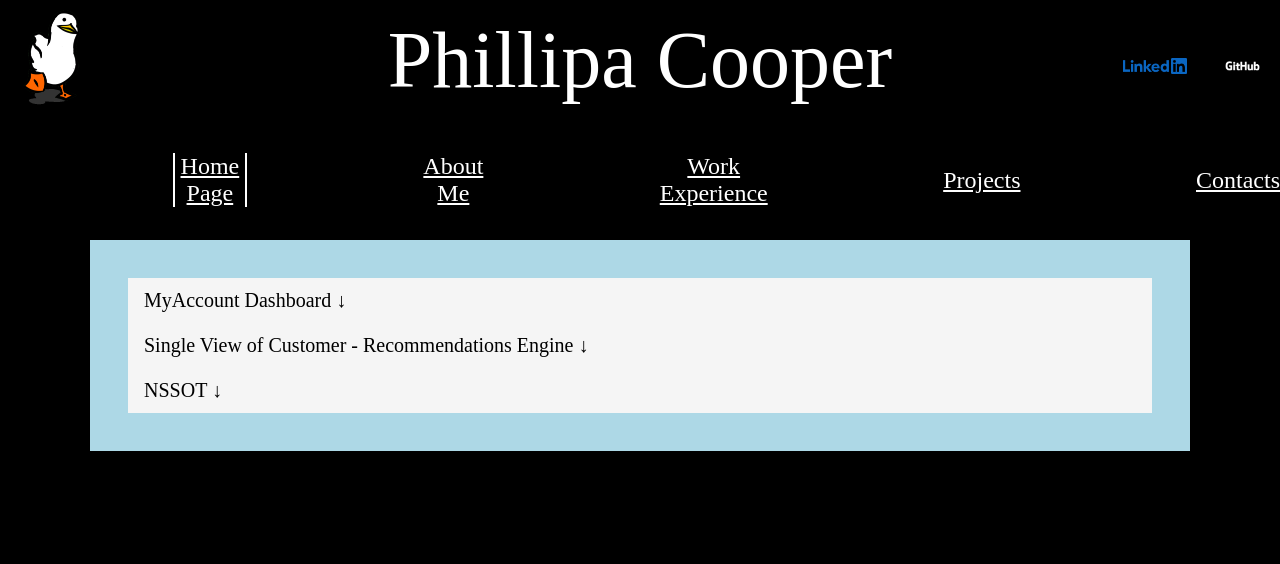
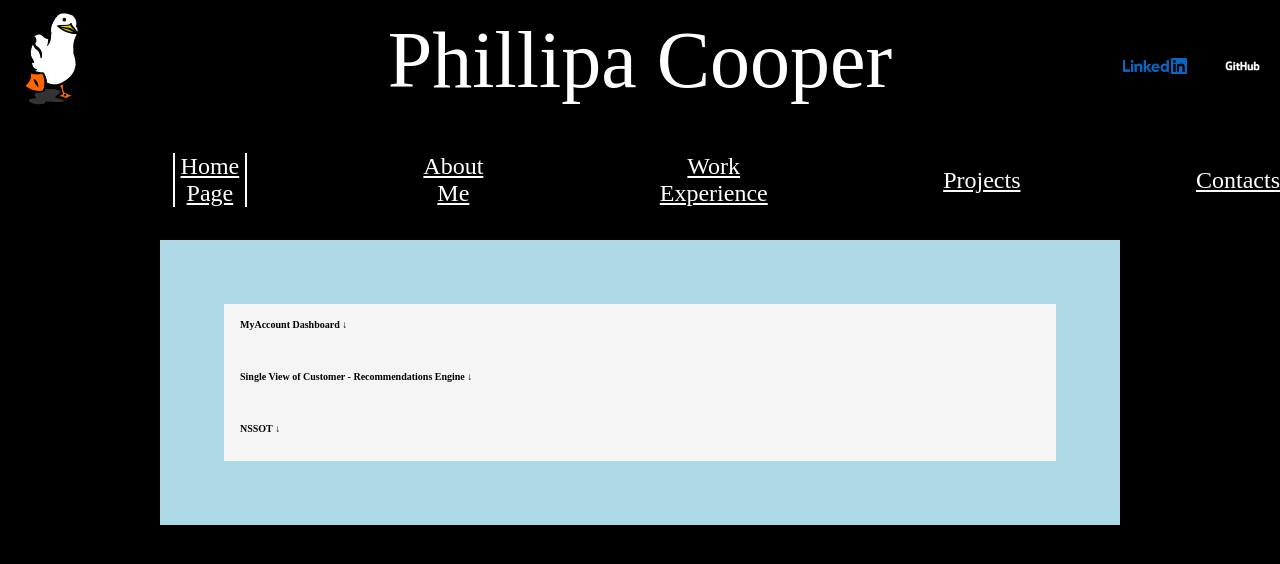
Before and after one commit to phillipacooper0/phillipacooper, a React (Create React App) app: page /projects in a window 1280 px wide. Shown: the top 564 px of the page. Built offline with nearby package versions, Linux system fonts and the light colour scheme.

Commit message:
populated all but text walls in projects

```diff
--- a/src/components/CollapsedExcerpt/CollapsedExcerpt.js
+++ b/src/components/CollapsedExcerpt/CollapsedExcerpt.js
@@ -1,20 +1,51 @@
-import React, {useState} from 'react';
+import React, {useState, useEffect} from 'react';
 import styles from './CollapsedExcerpt.module.css'
 
 const CollapsedExcerpt = ({title, content}) => {
   // State to manage the visibility of the content
   const [isOpen, setIsOpen] = useState(false);
+  const [skills, setSkills] = useState([])
+  const [responsibilities, setResponsibilities] = useState([])
+
+
+  useEffect(()=>{
+    setSkills(content.skills)
+  })
+  useEffect(()=>{
+    setResponsibilities(content.responsibilities)
+  })
+
 
   const toggleContent = () => {
     setIsOpen(prevState => !prevState);  // Toggle the state
   };
+
+
+
     return (
         <div className={styles.collapsable}>
-            <button onClick={toggleContent}>
+            <button className={styles.bold} onClick={toggleContent}>
                 {title} ↓
             </button>
             {isOpen && (
-                   <p> {content.dates} </p>
+                  <div>
+                      <p className={styles.bold}>{content.organisation}</p>
+                      <p className={styles.italic}> {content.dates} </p>
+                      <div1>Description</div1>
+                      <p>{content.description}</p>
+                      <div1>Key Responsibilities</div1>
+                      <p>{responsibilities}</p>
+                      <div1>Outcomes</div1>
+                      <p>{content.outcomes}</p>
+                      <div1>Skills Used</div1>
+                      <ul>
+                        {
+                            skills.map((item) =>
+                                <li>{item}</li>
+                            )
+                        }
+                        </ul>
+                   </div>
                 )
 }
         </div>
--- a/src/components/CollapsedExcerpt/CollapsedExcerpt.module.css
+++ b/src/components/CollapsedExcerpt/CollapsedExcerpt.module.css
@@ -11,12 +11,34 @@
     width: 100%;
     text-align: left;
     border:none;
-    font-size: 2.5vh;
+    font-size: x-small;
+    padding-bottom: 2%;
 }
 
 .collapsable p {
-    padding: 10px;
     margin-top: 5px;
+    font-size: xx-small;
+}
+
+.collapsable div {
+    width: 95%;
+    margin: auto;
     border: 1px solid #ddd;
-    font-size: 2vh;
+    border-radius: 8px;
+    background-color: #f9f9f9;
+    justify-content: center;
 }
+
+.collapsable div1 {
+    font-size: x-small;
+    font-weight: bold;
+    margin-left: 1lh;
+}
+
+.bold {
+    font-weight: bold;
+}
+
+.italic {
+    font-style: italic;
+}
--- a/src/content/projects_myaccount.json
+++ b/src/content/projects_myaccount.json
@@ -1,10 +1,18 @@
 {
     "title": "MyAccount Dashboard",
     "content": {
-        "dates": "this is the content for this project",
-        "organisation": "organisation",
-        "frameworks": "frameworks",
+        "dates": "2023-present",
+        "organisation": "Service NSW",
+        "skills": [
+            "GoLang",
+            "NextJS",
+            "AWS",
+            "GitLab",
+            "MongoDB",
+            "Redis"
+        ],
         "outcomes": "outcomes",
+        "responsibilities": "some respon",
         "description": "descr"
 
     }
--- a/src/content/projects_nssot.json
+++ b/src/content/projects_nssot.json
@@ -1,10 +1,15 @@
 {
     "title": "NSSOT",
     "content": {
-        "dates": "this is the content for this project",
-        "organisation": "organisation",
-        "frameworks": "frameworks",
+        "dates": "2020-2022",
+        "organisation": "Cisco Systems Ltd",
+        "skills": [
+            "GoLang",
+            "ReactJS",
+            "Regex"
+        ],
         "outcomes": "outcomes",
+        "responsibilities": "some respon",
         "description": "descr"
     }
 }
--- a/src/content/projects_svoc.json
+++ b/src/content/projects_svoc.json
@@ -1,10 +1,16 @@
 {
     "title": "Single View of Customer - Recommendations Engine",
     "content": {
-        "dates": "this is the content for this project",
-        "organisation": "organisation",
-        "frameworks": "frameworks",
+        "dates": "2022-2023",
+        "organisation": "Service NSW",
+        "skills": [
+            "Kotlin",
+            "Springboot",
+            "Kafka",
+            "Helm"
+        ],
         "outcomes": "outcomes",
+        "responsibilities": "some respon",
         "description": "descr"
 
     }
--- a/src/pages/HomePage.js
+++ b/src/pages/HomePage.js
@@ -12,19 +12,19 @@ const HomePage = () => {
                     </img>
                     <div>
                         <div className={styles.containerbytwo}>
-                            <h8>Name:</h8>
+                            <h8 className={styles.bold}>Name:</h8>
                             <p>{homePage.name}</p>
                         </div>
                         <div className={styles.containerbytwo}>
-                            <h8>Current Role:</h8>
+                            <h8 className={styles.bold}>Current Role:</h8>
                             <p>{homePage.currentRole}</p>
                         </div>
                         <div className={styles.containerbytwo}>
-                            <h8 >Current Workplace:</h8>
+                            <h8 className={styles.bold}>Current Workplace:</h8>
                             <p>{homePage.currentWorkplace}</p>
                         </div>
                         <div className={styles.containerbytwo}>
-                            <h8 >Currently Upskilling:</h8>
+                            <h8 className={styles.bold}>Currently Upskilling:</h8>
                             <p>{homePage.currentUpskilling}</p>
                         </div>
                     </div>
--- a/src/pages/background.module.css
+++ b/src/pages/background.module.css
@@ -1,16 +1,15 @@
 .standard {
     background-color: white;
-    border-width: 3vw;
+    border-width: 5vw;
     border-color: lightblue;
     border-style: solid;
     font-family: 'Playfair Display';
-    width: 80%;
+    width: 65%;
     overflow: auto;
     flex-grow: 1;
     justify-content: center;
     align-items: center;
     margin: auto;
-
 }
 
 .standard .containerbytwo {
```
